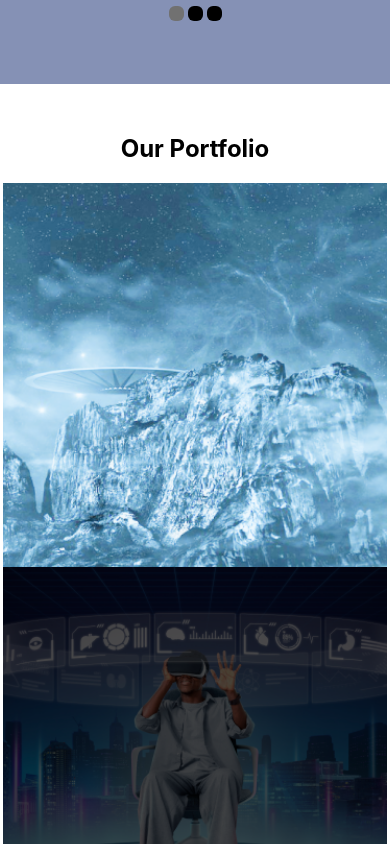
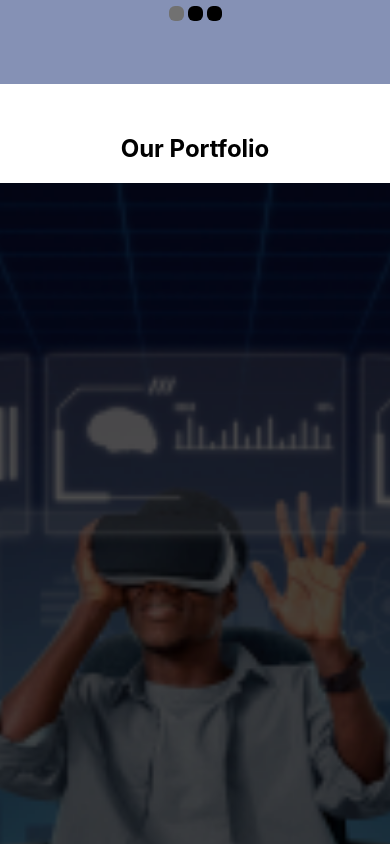
Before and after one commit to harindiw/my-app, a React (Create React App) app: page / in a window 390 px wide. Shown: the part 3560-4404 px from the top of the page. Built offline with nearby package versions, Linux system fonts and the light colour scheme.

Commit message:
Update Projects.css

```diff
--- a/src/Components/Portfolio/Projects.css
+++ b/src/Components/Portfolio/Projects.css
@@ -1,5 +1,6 @@
 .portfolio-container {
   text-align: center;
+  padding: 0 10px;
 }
 
 .subtitle {
@@ -21,13 +22,17 @@
   position: relative;
   padding: 0%;
   margin: 0%;
+  width: 100%;
+  height: 100%;
+  box-sizing: border-box;
 }
 
 .hover-image {
   width: 80%;
   height: auto;
+  /* object-fit: cover; */
   /* transition: transform 0.3s ease; */
-  margin: 0 auto;
+   /* margin: 0 auto; */
   display: block;
 }
 
@@ -46,3 +51,20 @@
 .image-wrapper:hover .image-name {
   display: block;
 }
+
+/* For tablets and below (768px and below) */
+@media (max-width: 768px) {
+  .image-container {
+    grid-template-columns: repeat(2, 1fr); /* Two columns per row */
+  }
+}
+
+/* For mobile devices (480px and below) */
+@media (max-width: 480px) {
+  .image-container {
+    grid-template-columns: 1fr; /* One column per row */
+  }
+  .hover-image {
+    width: 100%; /* Make images take full width on mobile */
+  }
+}
```
